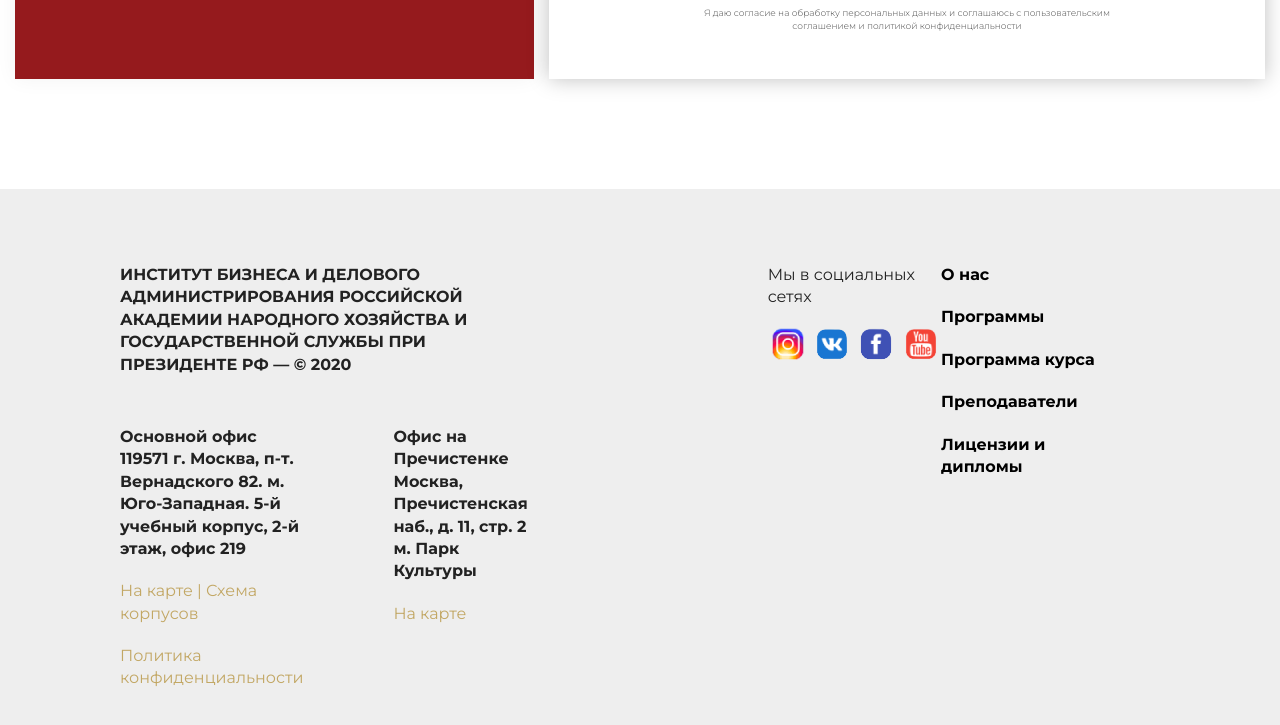
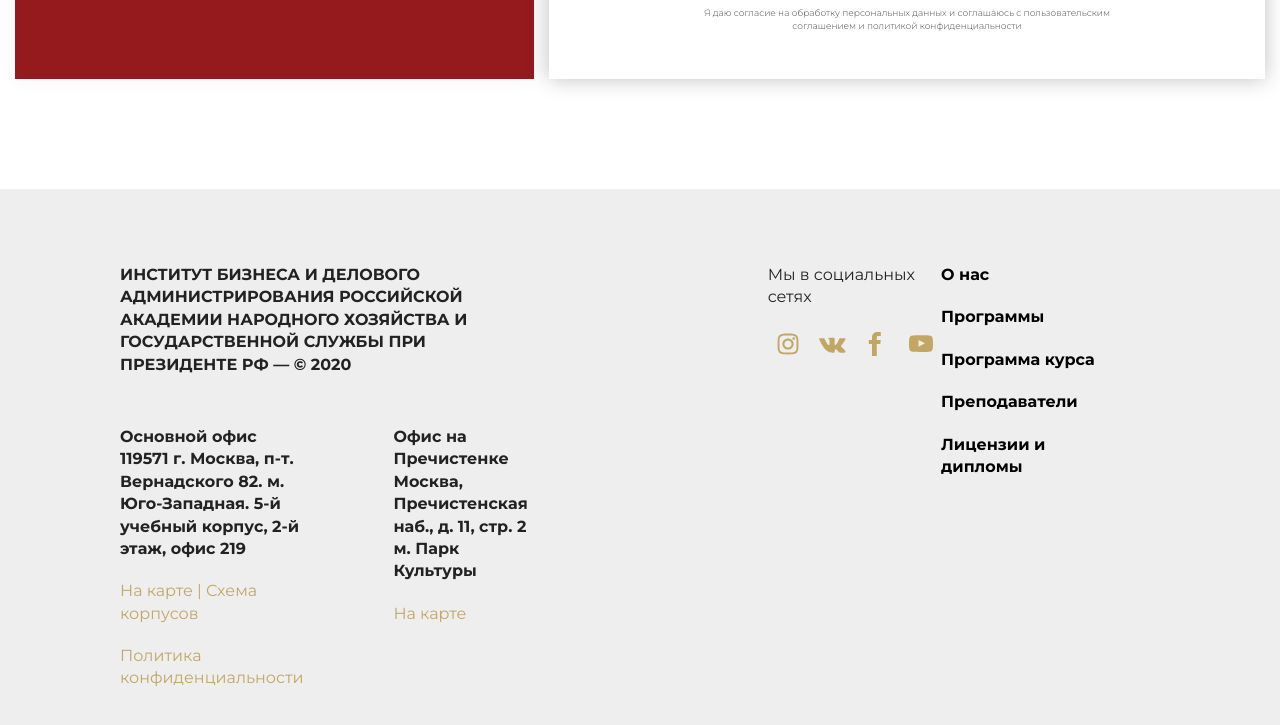
Before and after one commit to MasterVitte/Landing, a plain HTML site: page index.html in a window 1280 px wide. Shown: the part 7252-7977 px from the top of the page. Drawn offline with nearby package versions, Linux system fonts and the light colour scheme.

Commit message:
Добавлены иконки

```diff
--- a/css/main.css
+++ b/css/main.css
@@ -405,7 +405,8 @@ h2 {
 }
 
 .footer_list_links > ul li a:hover,
-.app_nav_list > ul li a:hover {
+.app_nav_list > ul li a:hover,
+.footer_social_icon_box a:hover {
   opacity: .7;
   transition: .4s;
 }
@@ -1428,6 +1429,18 @@ app_section_call_content_rows_row_1_footer_mobile::placeholder {
   margin-top: 15px;
 }
 
+.footer_social_icon_box a {
+  display: inline-block;
+  width: 40px;
+  height: 40px;
+  transition: .4s;
+}
+
+.footer_social_icon_box img {
+  width: inherit;
+  height: inherit;
+}
+
 .footer_list_links > ul {
   list-style: none;
   margin: 0;
--- a/index.html
+++ b/index.html
@@ -678,10 +678,10 @@
                 <div class="footer_social_box">
                   <p>Мы в социальных сетях</p>
                   <div class="footer_social_icon_box">
-                    <a href="#"><img src="img/social/insta.png" alt=""></a>
-                    <a href="#"><img src="img/social/vk.png" alt=""></a>
-                    <a href="#"><img src="img/social/facebook.png" alt=""></a>
-                    <a href="#"><img src="img/social/youtube.png" alt=""></a>
+                    <a href="#"><img src="img/social/insta.svg" alt=""></a>
+                    <a href="#"><img src="img/social/vk.svg" alt=""></a>
+                    <a href="#"><img src="img/social/facebook.svg" alt=""></a>
+                    <a href="#"><img src="img/social/youtube.svg" alt=""></a>
                 </div>
                 </div>
               </div>
```
Also changed, not shown: img/social/facebook.png (deleted), img/social/facebook.svg (added), img/social/insta.png (deleted), img/social/insta.svg (added), img/social/vk.png (deleted), img/social/vk.svg (added), img/social/youtube.png (deleted), img/social/youtube.svg (added).
